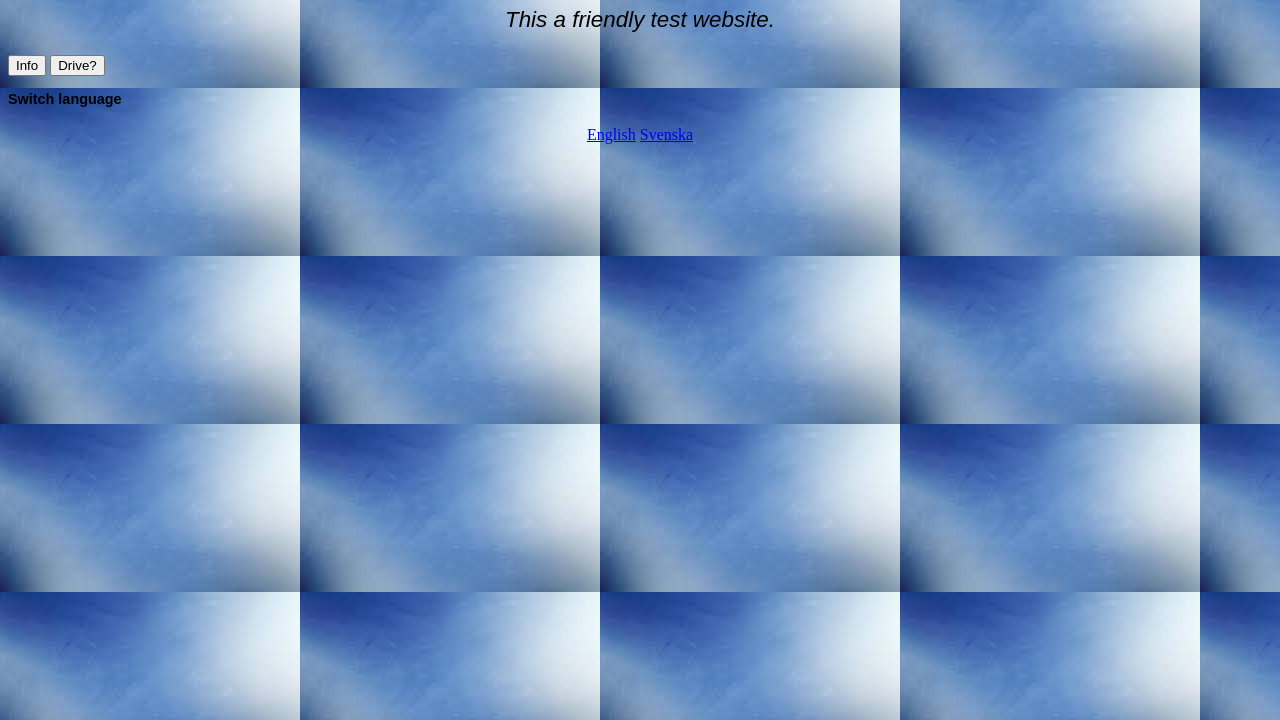
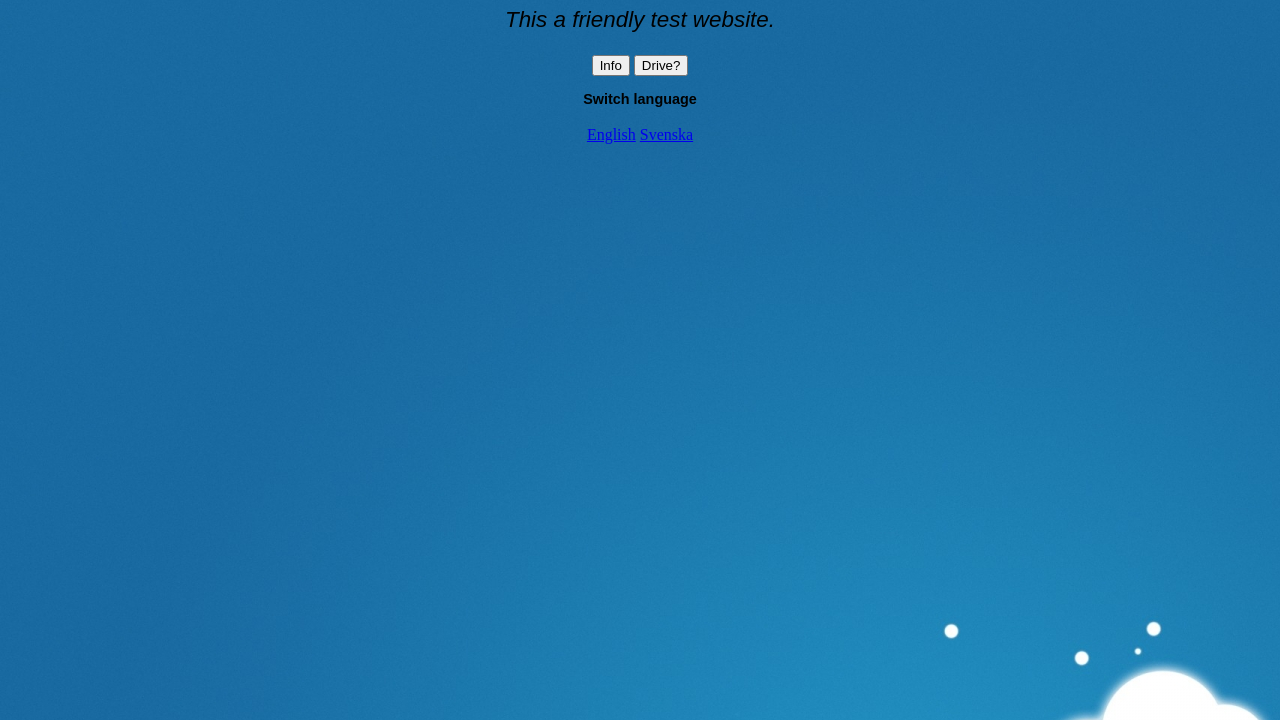
Before and after one commit to Lham4/Lham4.github.io, a plain HTML site: page index.html in a window 1280 px wide. Shown: the part 80-800 px from the top of the page. Drawn offline with Linux system fonts and the light colour scheme.

Commit message:
First webpage

```diff
--- a/index.html
+++ b/index.html
@@ -2,15 +2,16 @@
 <html>
 <head>
 		<style type="text/css">
-			h1 {color:brown;}
+			h1 {color:white;}
 			h1 {font-family:Georgia;}
 			p.title {font-size:140%;}
 			p.small {font-size:90%;}
 			h1 {text-align:center;}
 			button {text-align:center;}
-			p.small {text-align:left;}
+			p.small {text-align:center;}
 			p.title {text-align:center;}
-			body {background-image:url("Background.png")}
+			body {background-image:url("Bilder/webb.png");}
+			body {text-align:center;}
 			p {
     font-family: Arial, Helvetica, sans-serif;
 }
```
Also changed, not shown: Bilder/Webb.png (added).
